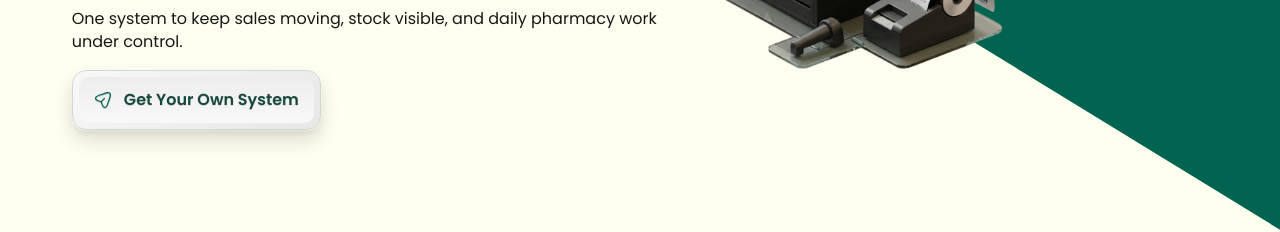
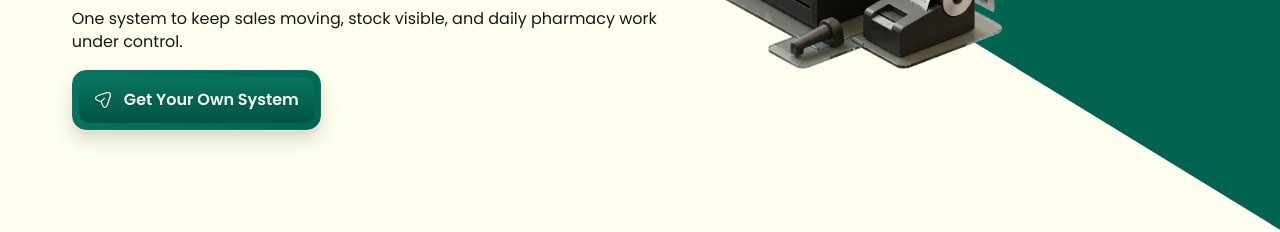
Before and after one commit to adrianniel/Dagohoy-Pharmacy-Web, a React (Vite) app: page / in a window 1280 px wide. Shown: the part 460-692 px from the top of the page. Built offline with nearby package versions, Linux system fonts and the light colour scheme; no server answers.

Commit message:
style: use home green on hero CTA button

```diff
--- a/src/landing-modern.css
+++ b/src/landing-modern.css
@@ -2893,14 +2893,14 @@ html:has(.landing-page) {
   align-items: center;
   justify-content: center;
   overflow: visible;
-  border: 1px solid #d1d8d1;
+  border: 1px solid #087560;
   border-radius: 14px;
-  background: linear-gradient(145deg, #f7f8f7, #e7e7e7);
+  background: linear-gradient(145deg, #087560, var(--hero-reference-green));
   box-shadow:
     0 0.5px 0.5px 1px rgb(255 255 255 / 25%),
     0 10px 20px rgb(0 0 0 / 14%),
     0 4px 5px rgb(0 0 0 / 5%);
-  color: #17483d;
+  color: #fffdf1;
   font-family: 'Poppins', sans-serif;
   font-size: clamp(1rem, 1.2vw, 1.15rem);
   font-weight: 600;
@@ -2917,7 +2917,7 @@ html:has(.landing-page) {
   z-index: 0;
   inset: 6px;
   border-radius: 10px;
-  background: linear-gradient(to top, #f7f8f7, #ededed);
+  background: linear-gradient(to top, #005344, #087560);
   content: '';
   filter: blur(0.4px);
 }
@@ -2950,7 +2950,7 @@ html:has(.landing-page) {
 .landing-page .landing-hero__cta-outline::before {
   position: absolute;
   inset: -100%;
-  background: conic-gradient(from 180deg, transparent 60%, #0b755f 80%, transparent 100%);
+  background: conic-gradient(from 180deg, transparent 60%, #cce8b7 80%, transparent 100%);
   content: '';
   animation: landing-cta-outline-spin 2s linear infinite paused;
 }
@@ -2978,7 +2978,7 @@ html:has(.landing-page) {
   width: 1.25em;
   height: 1.25em;
   flex: 0 0 auto;
-  color: var(--hero-reference-green);
+  color: #fffdf1;
   filter: drop-shadow(0 1px 0 rgb(0 0 0 / 22%));
   transition: transform 220ms ease;
 }
@@ -3016,7 +3016,7 @@ html:has(.landing-page) {
   }
 
   55% {
-    color: var(--hero-reference-green);
+    color: #cce8b7;
     opacity: 1;
     transform: translateY(-2px);
   }
```
